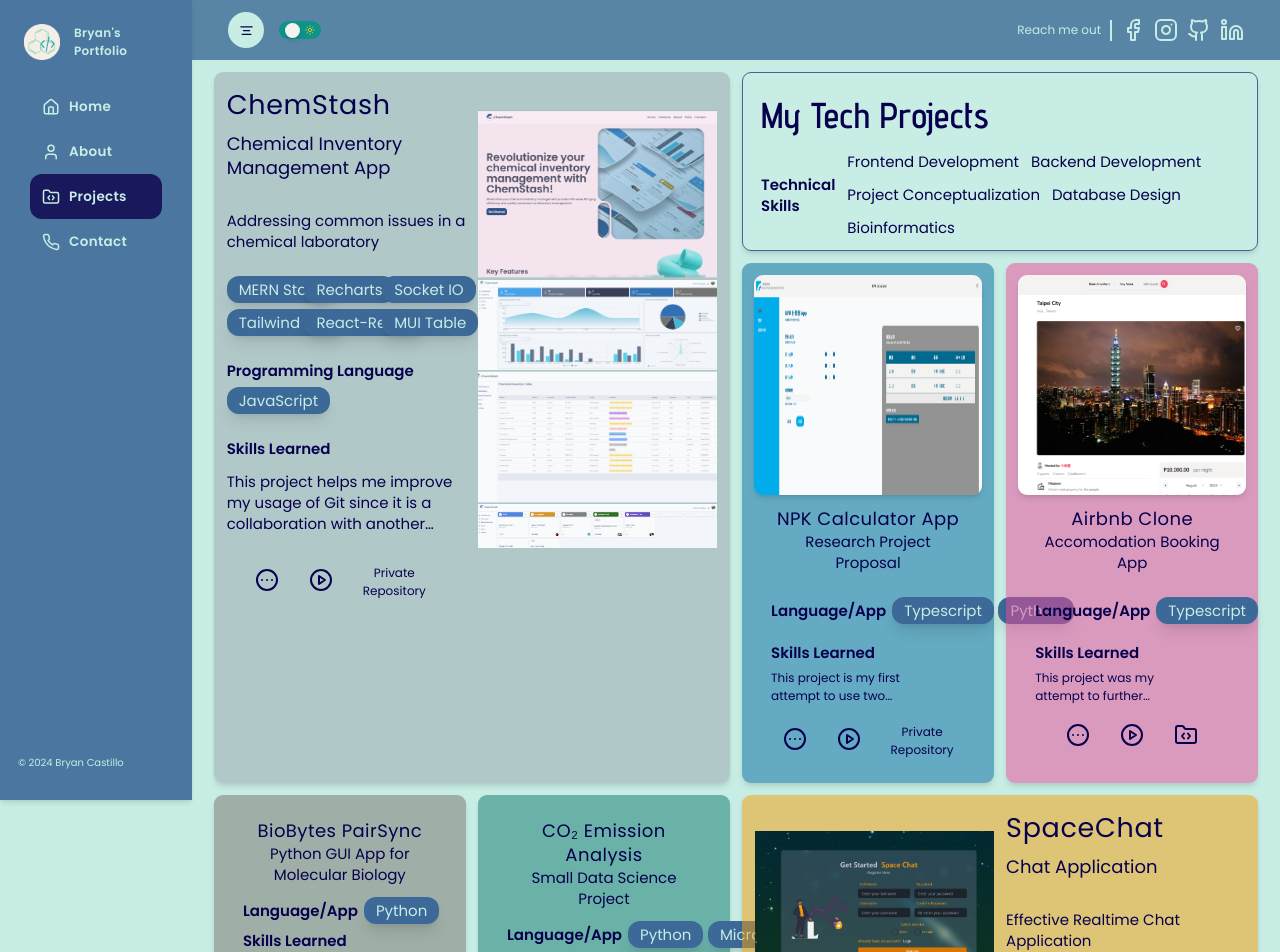
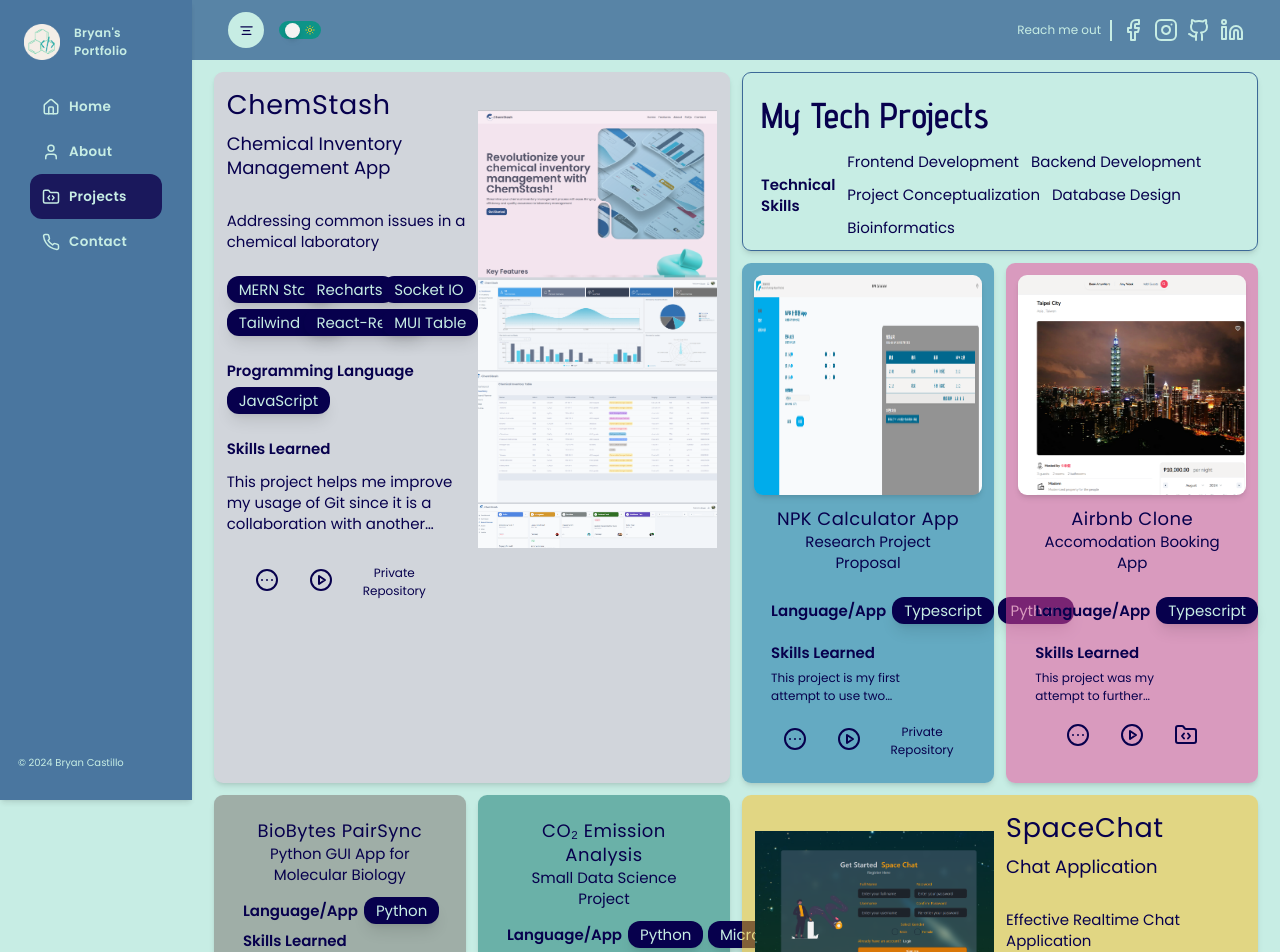
Before and after one commit to bryancastillo10/portfolio, a Next.js app: page /projects in a window 1280 px wide. Shown: the top 952 px of the page. Built offline with nearby package versions, Linux system fonts and the light colour scheme; no server answers.

Commit message:
Set Up Theme Colors

```diff
--- a/src/app/projects/(components)/BentoLayout.tsx
+++ b/src/app/projects/(components)/BentoLayout.tsx
@@ -7,29 +7,31 @@ import ProjectPageHeader from "@/app/projects/ProjectPageHeader";
 import { MajorProjectTypes } from "@/app/api/project/major/data";
 import { MinorProjectTypes } from '@/app/api/project/minor/data';
 
+import { useAppSelector } from "@/app/redux";
 interface BentoLayoutProps{
   majorData: MajorProjectTypes[];
   minorData: MinorProjectTypes[];
 }
 
 const BentoLayout = ({majorData,minorData}:BentoLayoutProps) => {
+  const theme = useAppSelector((state)=>state.global.theme);
 
   return (
 <main className="grid grid-cols-1 md:grid-cols-2 xl:grid-cols-4 gap-4">
 
-    <MajorProject project={majorData[0]} order="order-2" backgroundColor="bg-gray-400/50" isLayoutRight={false}  />
+    <MajorProject project={majorData[0]} order="order-2" backgroundColor={`${theme ? "bg-gray-400/40" :"bg-gray-300"}`} isLayoutRight={false}  />
 
     <FillerSection order="order-1"><ProjectPageHeader/></FillerSection>
 
-    <MinorProject project={minorData[0]} order="order-3" backgroundColor="bg-sky-700/50" isLayoutLeft={false}/>
+    <MinorProject project={minorData[0]} order="order-3" backgroundColor={`${theme ? "bg-blue-900/50":"bg-sky-700/50"}`} isLayoutLeft={false}/>
 
-    <MinorProject project={minorData[1]} order="order-4" backgroundColor="bg-pink-500/50" isLayoutLeft={false}/>
+    <MinorProject project={minorData[1]} order="order-4" backgroundColor={`${theme ? "bg-rose-200/50":"bg-pink-500/50"}`} isLayoutLeft={false}/>
 
-    <MinorProject project={minorData[2]} order="order-8" backgroundColor="bg-stone-500/50" isLayoutLeft/>
+    <MinorProject project={minorData[2]} order="order-8" backgroundColor={`${theme ? "bg-slate-400/50":"bg-stone-500/50"}`} isLayoutLeft/>
 
-    <MinorProject project={minorData[3]} order="order-7" backgroundColor="bg-teal-700/50" isLayoutLeft />
+    <MinorProject project={minorData[3]} order="order-7" backgroundColor={`${theme ? "bg-emerald-700/50":"bg-teal-700/50"}`} isLayoutLeft />
 
-    <MajorProject project={majorData[1]} order="order-5" backgroundColor="bg-amber-500/50" isLayoutRight />
+    <MajorProject project={majorData[1]} order="order-5" backgroundColor={`${theme ? "bg-amber-400/50":"bg-amber-400/50"}`} isLayoutRight />
 
     <FillerSection order="order-6">
       <h1 className="p-4 text-2xl">
--- a/src/app/projects/(components)/MajorProject.tsx
+++ b/src/app/projects/(components)/MajorProject.tsx
@@ -1,7 +1,7 @@
 "use client";
 import { MajorProjectTypes } from "@/app/api/project/major/data";
-import { CircleEllipsis, CirclePlay, FolderCode, PlayCircle } from "lucide-react";
-
+import { CircleEllipsis, FolderCode, PlayCircle } from "lucide-react";
+import { useAppSelector } from "@/app/redux";
 import Image from "next/image";
 import IconButton from '../../(reusables)/IconButton';
 
@@ -13,7 +13,7 @@ interface MajorProjectProps {
 }
 
 const MajorProject = ({ order, backgroundColor,isLayoutRight,project }: MajorProjectProps) => {
-
+  const theme= useAppSelector((state)=>state.global.theme);
   return (
     <section
       className={`${order} ${backgroundColor} col-span-1 md:col-span-2 xl:order-none row-span-2 xl:row-span-3 rounded-xl shadow-md duration-500 ease-in-out hover:scale-110`}
@@ -30,7 +30,7 @@ const MajorProject = ({ order, backgroundColor,isLayoutRight,project }: MajorPro
             <ul className="grid grid-cols-2 xl:grid-cols-3 items-center gap-2 my-2">
                 {project.techStack.map((stack,index)=> (
                     <li key={index}
-                    className="bg-light-secondary text-nowrap text-xs xl:text-xl w-fit font-light shadow-lg text-primary px-4 py-1 rounded-2xl">{stack}</li>
+                    className={`${theme ?"bg-dark-primary text-teal-400" :"bg-secondary text-primary"} text-nowrap text-xs xl:text-xl w-fit font-light shadow-lg px-4 py-1 rounded-2xl`}>{stack}</li>
                 ))}
             </ul>
             {/* Programming Language */}
@@ -38,8 +38,8 @@ const MajorProject = ({ order, backgroundColor,isLayoutRight,project }: MajorPro
               <h3 className="font-semibold text-xl">Programming Language</h3>
               <ul className="grid grid-cols-2 xl:grid-cols-3 gap-2 items-center my-2">
                 {project.language.map((lang,index)=> (
-                  <li key={index} className="bg-light-secondary text-nowrap w-fit font-light shadow-lg text-primary xl:text-xl
-                   px-4 py-1 rounded-2xl">{lang}</li>
+                  <li key={index} className={`${theme ?"bg-dark-primary text-teal-400" :"bg-secondary text-primary"} text-nowrap w-fit font-light shadow-lg  xl:text-xl
+                   px-4 py-1 rounded-2xl`}>{lang}</li>
                 ))}
               </ul>
             </div>
--- a/src/app/projects/(components)/MinorProject.tsx
+++ b/src/app/projects/(components)/MinorProject.tsx
@@ -3,7 +3,7 @@ import Image from "next/image";
 import { CircleEllipsis, PlayCircle, FolderCode } from "lucide-react";
 import { MinorProjectTypes } from "@/app/api/project/minor/data";
 import IconButton from "@/app/(reusables)/IconButton";
-
+import { useAppSelector } from "@/app/redux";
 interface MinorProjectProps{
   project: MinorProjectTypes;
   backgroundColor?:string;
@@ -12,7 +12,7 @@ interface MinorProjectProps{
 }
 
 const MinorProject = ({order,backgroundColor,isLayoutLeft,project}:MinorProjectProps) => {
-
+  const theme = useAppSelector((state)=>state.global.theme);
   return (
     <section className={`${order} ${backgroundColor} col-span-1  lg:order-none row-span-2 rounded-xl shadow-md duration-500 ease-in-out hover:scale-110`}>
       <div className={`flex ${isLayoutLeft ? "flex-col-reverse": "flex-col"}  p-4`}>
@@ -34,8 +34,8 @@ const MinorProject = ({order,backgroundColor,isLayoutLeft,project}:MinorProjectP
         <h3 className="font-semibold text-xl">Language/App</h3>
               <ul className="flex gap-1.5">
                 {project.language.map((lang,index)=>(
-                    <li key={index} className="bg-light-secondary text-nowrap w-fit
-                    font-light shadow-lg text-primary px-4 py-1 xl:text-xl rounded-2xl">{lang}</li>
+                    <li key={index} className={`${theme ?"bg-dark-primary text-teal-400" :"bg-secondary text-primary"}
+                      text-nowrap w-fit font-light shadow-lg px-4 py-1 xl:text-xl rounded-2xl`}>{lang}</li>
                 ))}
               </ul>
             </div>
```
